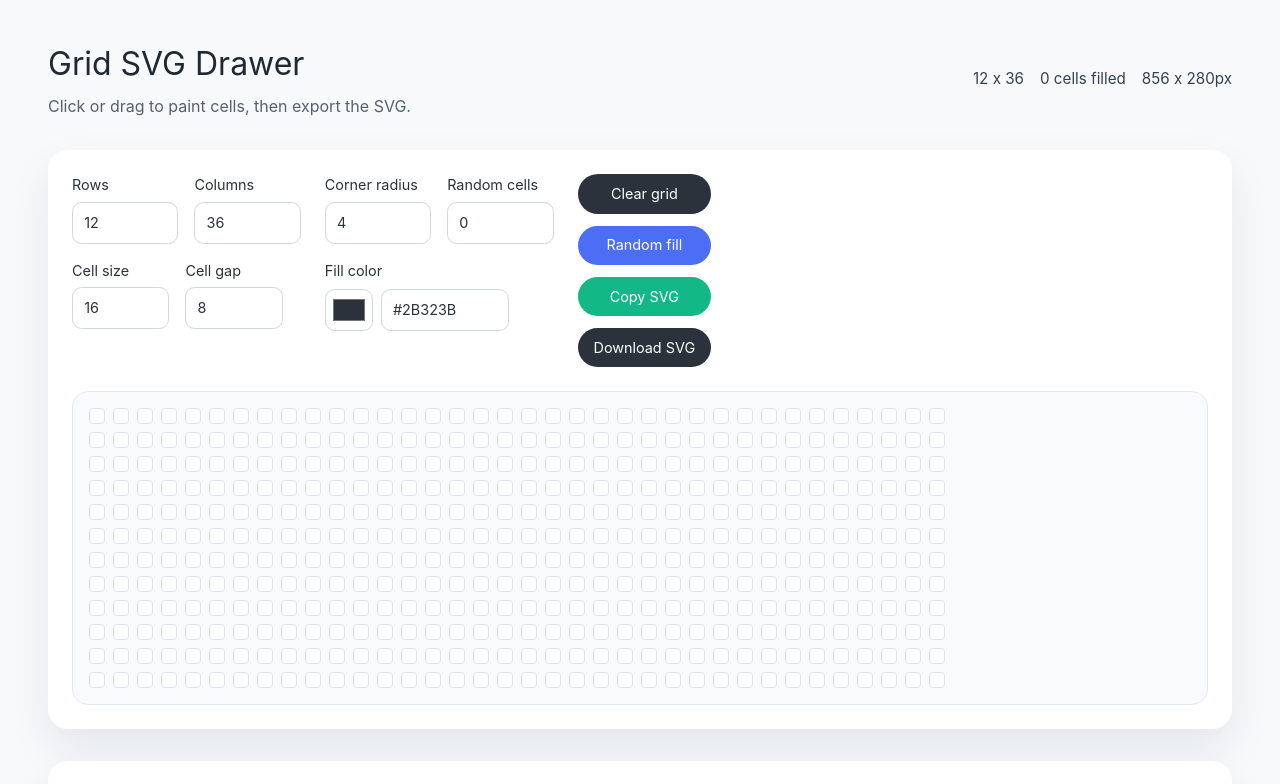
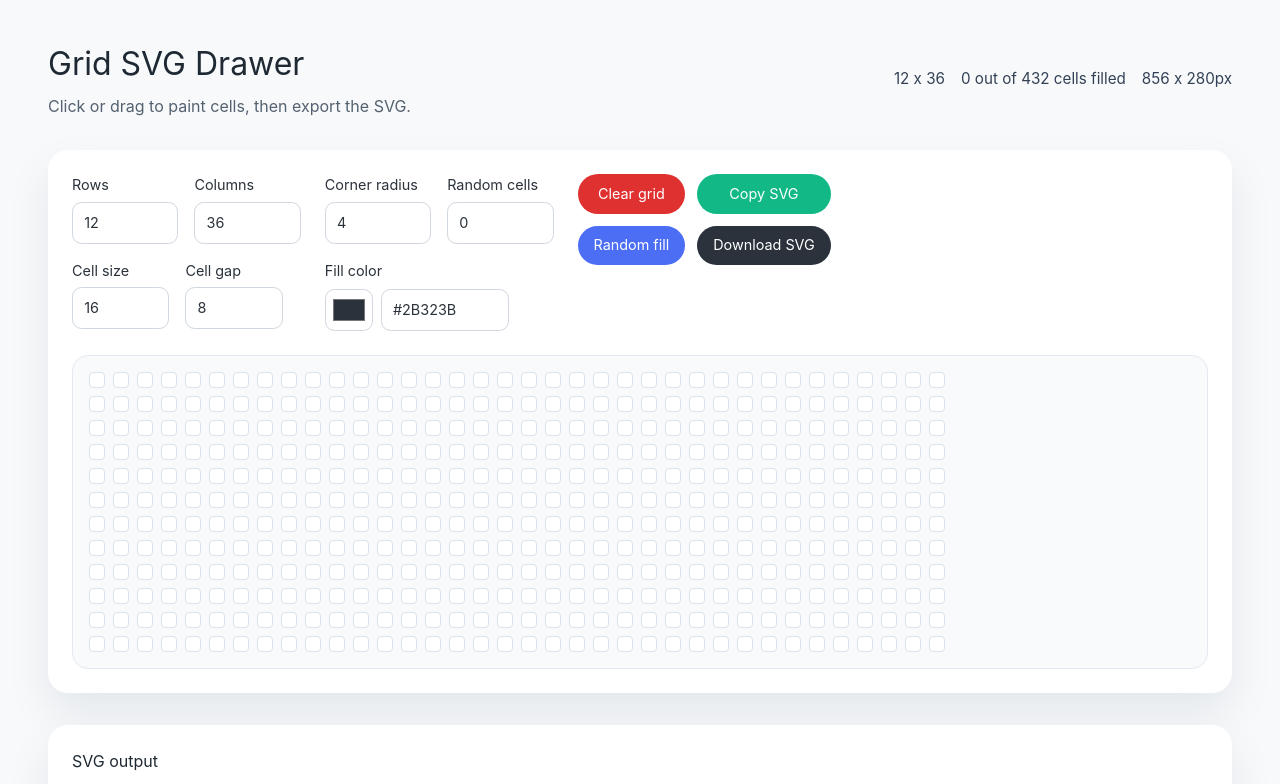
Before and after one commit to StefanMarAntonsson/ghpfdr, a SvelteKit app: page / in a window 1280 px wide. Shown: the top 784 px of the page. Built offline with nearby package versions, Linux system fonts and the light colour scheme.

Commit message:
Refactor activeCells from Set to Map in +page.svelte for enhanced cell color management; update related functions and UI elements to accommodate new data structure.

```diff
--- a/src/routes/+page.svelte
+++ b/src/routes/+page.svelte
@@ -6,7 +6,7 @@
   let cornerRadius = 4;
   let fillColor = "#2B323B";
 
-  let activeCells = new Set();
+  let activeCells = new Map();
   let isPainting = false;
   let paintValue = true;
   let copyStatus = "";
@@ -36,13 +36,13 @@
 
   const pruneActiveCells = (cells, maxRows, maxCols) => {
     let changed = false;
-    const next = new Set();
-    for (const entry of cells) {
+    const next = new Map();
+    for (const [entry, color] of cells) {
       const [rowText, colText] = entry.split(":");
       const row = Number(rowText);
       const col = Number(colText);
       if (row >= 0 && row < maxRows && col >= 0 && col < maxCols) {
-        next.add(entry);
+        next.set(entry, color);
       } else {
         changed = true;
       }
@@ -51,10 +51,10 @@
   };
 
   const setCell = (row, col, value) => {
-    const next = new Set(activeCells);
+    const next = new Map(activeCells);
     const key = keyFor(row, col);
     if (value) {
-      next.add(key);
+      next.set(key, fillColor);
     } else {
       next.delete(key);
     }
@@ -101,7 +101,7 @@
   };
 
   const clearGrid = () => {
-    activeCells = new Set();
+    activeCells = new Map();
   };
 
   const randomFill = () => {
@@ -125,7 +125,11 @@
         const swapIndex = Math.floor(Math.random() * (i + 1));
         [allKeys[i], allKeys[swapIndex]] = [allKeys[swapIndex], allKeys[i]];
       }
-      return new Set(allKeys.slice(0, targetCount));
+      const next = new Map();
+      for (const entry of allKeys.slice(0, targetCount)) {
+        next.set(entry, fillColor);
+      }
+      return next;
     };
 
     let next = createRandomSet();
@@ -136,7 +140,7 @@
         next = createRandomSet();
         let isSame = previous.size === next.size;
         if (isSame) {
-          for (const entry of previous) {
+          for (const entry of previous.keys()) {
             if (!next.has(entry)) {
               isSame = false;
               break;
@@ -178,6 +182,7 @@
   $: activeCells = pruneActiveCells(activeCells, rows, cols);
   $: gridWidth = cols * cellSize + (cols - 1) * cellGap;
   $: gridHeight = rows * cellSize + (rows - 1) * cellGap;
+  $: totalCells = rows * cols;
   $: activeCount = activeCells.size;
   $: svgOutput = generateSvg(
     activeCells,
@@ -191,14 +196,14 @@
 
   function generateSvg(cells, width, height, size, gap, radius, color) {
     const lines = [];
-    for (const entry of cells) {
+    for (const [entry, entryColor] of cells) {
       const [rowText, colText] = entry.split(":");
       const row = Number(rowText);
       const col = Number(colText);
       const x = col * (size + gap);
       const y = row * (size + gap);
       lines.push(
-        `<rect x="${x}" y="${y}" width="${size}" height="${size}" rx="${radius}" fill="${color}" />`
+        `<rect x="${x}" y="${y}" width="${size}" height="${size}" rx="${radius}" fill="${entryColor || color}" />`
       );
     }
 
@@ -217,7 +222,7 @@
     </div>
     <div class="summary">
       <span>{rows} x {cols}</span>
-      <span>{activeCount} cells filled</span>
+      <span>{activeCount} out of {totalCells} cells filled</span>
       <span>{gridWidth} x {gridHeight}px</span>
     </div>
   </header>
@@ -312,13 +317,17 @@
         </div>
       </div>
       <div class="actions">
+        <div class="actions-group">
           <button type="button" on:click={clearGrid}>Clear grid</button>
           <button type="button" on:click={randomFill}>Random fill</button>
+        </div>
+        <div class="actions-group">
           <button type="button" on:click={copySvg}>Copy SVG</button>
           <button type="button" on:click={downloadSvg}>Download SVG</button>
           {#if copyStatus}
             <span class="status">{copyStatus}</span>
           {/if}
+        </div>
       </div>
     </div>
 
@@ -333,12 +342,15 @@
       >
         {#each Array.from({ length: rows }) as _, row}
           {#each Array.from({ length: cols }) as _, col}
+            {@const cellKey = keyFor(row, col)}
+            {@const cellColor = activeCells.get(cellKey)}
             <button
               type="button"
-              class:active={activeCells.has(keyFor(row, col))}
+              class:active={activeCells.has(cellKey)}
               data-row={row}
               data-col={col}
               aria-label={`Cell ${row + 1}, ${col + 1}`}
+              style={cellColor ? `background: ${cellColor}; border-color: ${cellColor};` : ""}
             ></button>
           {/each}
         {/each}
@@ -468,10 +480,15 @@
 
   .actions {
     display: flex;
-    flex-direction: column;
     gap: 0.75rem;
     align-items: flex-start;
     width: max-content;
+  }
+
+  .actions-group {
+    display: flex;
+    flex-direction: column;
+    gap: 0.75rem;
   }
 
   .actions button {
@@ -485,11 +502,15 @@
     width: 100%;
   }
 
-  .actions button:nth-of-type(2) {
+  .actions-group:first-child button:nth-of-type(1) {
+    background: #e03131;
+  }
+
+  .actions-group:first-child button:nth-of-type(2) {
     background: #4c6ef5;
   }
 
-  .actions button:nth-of-type(3) {
+  .actions-group:last-child button:nth-of-type(1) {
     background: #12b886;
   }
 
```
Lines whose indentation alone changed are shown as unchanged.
